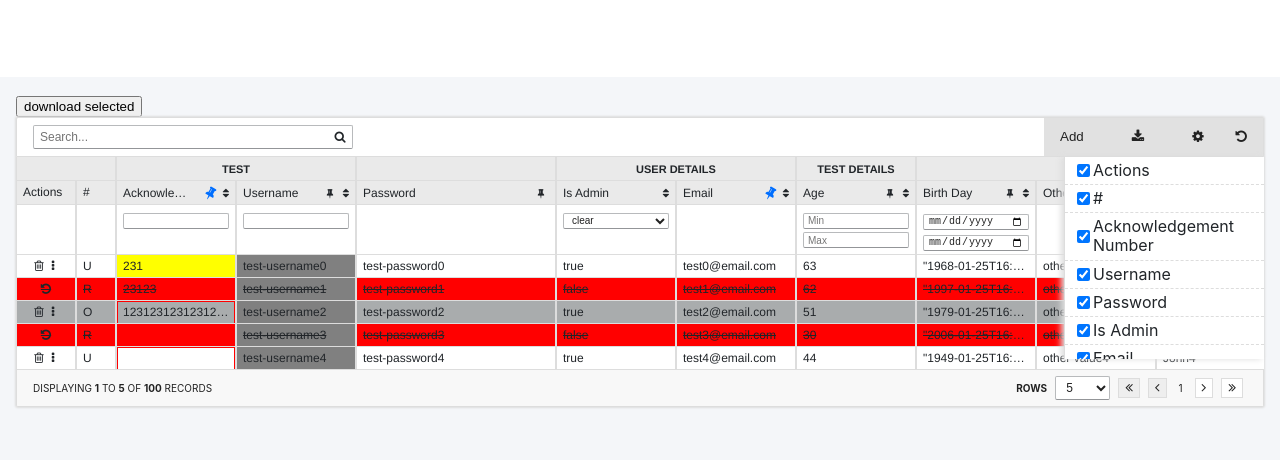
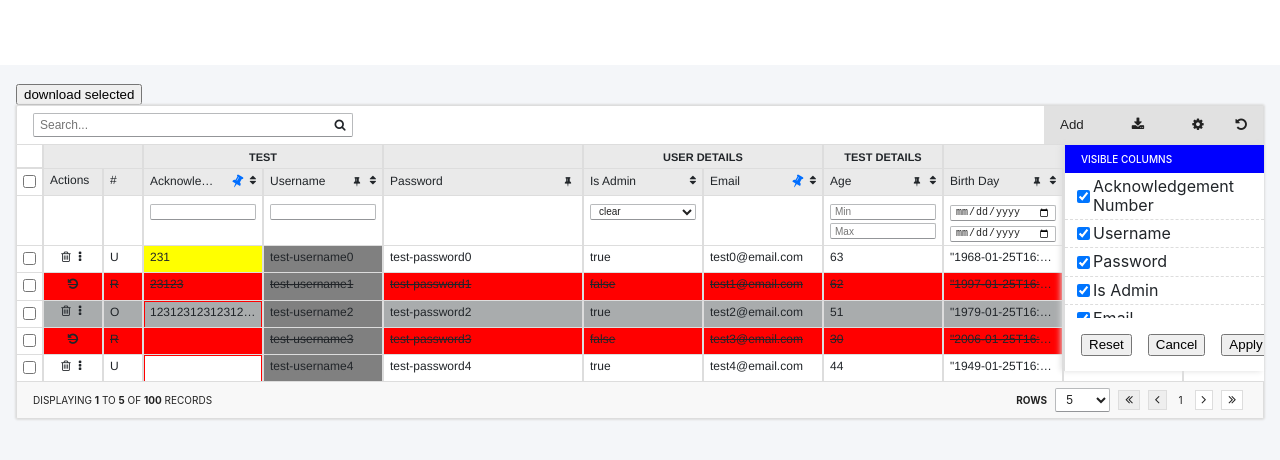
Before and after one commit to kingaguirre/react-data-table, a React (Vite) app: page / in a window 1280 px wide. Both pictures are taken after a click on the button 1197 px from the left and 136 px from the top of the page. Shown: the top 460 px of the page. Built offline with nearby package versions, Linux system fonts and the light colour scheme.

Commit message:
feat: update code

```diff
--- a/src/DataTable/components/MainHeader/index.tsx
+++ b/src/DataTable/components/MainHeader/index.tsx
@@ -34,6 +34,15 @@ export const MainHeader = () => {
   const [isDropdownOpen, setDropdownOpen] = useState(false);
   const [showDownload, setShowDownload] = useState(false);
   const [showFilter, setShowFilter] = useState(false);
+  // Temporary state to hold column visibility changes
+  const [tempColumnVisibility, setTempColumnVisibility] = useState(
+    columns.reduce((acc, col) => {
+      if (col.class !== "custom-action-column") {
+        acc[col.column] = !col.hidden;
+      }
+      return acc;
+    }, {})
+  );
 
   useEffect(() => {
     const handleClickOutside = (event: MouseEvent) => {
@@ -84,16 +93,6 @@ export const MainHeader = () => {
     setState({ type: SET_SEARCH, payload: event.target.value });
   }, [search, setState]);
 
-  const handleColumnVisibilityChange = useCallback((columnIndex: number) => {
-    const newColumns = [...columns];
-    newColumns[columnIndex].hidden = !newColumns[columnIndex].hidden;
-
-    setState({ type: SET_COLUMNS, payload: newColumns });
-    onColumnSettingsChange?.(newColumns);
-
-    localStorage.setItem('currentColumnSettings', JSON.stringify(newColumns));
-  }, [columns, onColumnSettingsChange, setState]);
-
   const handleResetClick = () => {
     localStorage.setItem('currentColumnSettings', JSON.stringify(columnSettings));
 
@@ -109,6 +108,43 @@ export const MainHeader = () => {
       intentAction: "*"
     }, rowKey, `new-${new Date().getTime()}`);
     onAddRow(newData, undefined, true);
+  };
+
+  const handleColumnVisibilityChange = useCallback((columnName) => {
+    setTempColumnVisibility(prevState => ({
+      ...prevState,
+      [columnName]: !prevState[columnName],
+    }));
+  }, [tempColumnVisibility]);
+
+  const applyColumnVisibilityChange = () => {
+    const newColumns = columns.map(col => ({
+      ...col,
+      hidden: col.column in tempColumnVisibility ? !tempColumnVisibility[col.column] : col.hidden,
+    }));
+
+    setState({ type: SET_COLUMNS, payload: newColumns });
+    onColumnSettingsChange?.(newColumns);
+    // localStorage.setItem('currentColumnSettings', JSON.stringify(newColumns));
+  };
+
+  const handleResetSettingsClick = () => {
+    const resetColumns = columns.map(col => ({ ...col, hidden: false }));
+    setState({ type: SET_COLUMNS, payload: resetColumns });
+    onResetClick?.(resetColumns);
+    localStorage.setItem('currentColumnSettings', JSON.stringify(resetColumns));
+
+    // Update tempColumnVisibility to reflect the reset
+    setTempColumnVisibility(resetColumns.reduce((acc, col) => {
+      acc[col.column] = !col.hidden;
+      return acc;
+    }, {}));
+  };
+
+  // Compare tempColumnVisibility with stored currentColumnSettings to determine button state
+  const isResetButtonDisabled = () => {
+    const currentSettings = JSON.parse(localStorage.getItem('currentColumnSettings') || '[]');
+    return currentSettings.every(col => tempColumnVisibility[col.column] === !col.hidden);
   };
 
   return (
@@ -163,16 +199,29 @@ export const MainHeader = () => {
         </button>
       </SC.ControlsWrapper>
       <SC.SettingsContainer ref={settingsContainerRef} className={`${isDropdownOpen ? 'is-visible' : ''}`}>
-        {columns.map((col, index) => (
+        <SC.SettingsHeader>Visible columns</SC.SettingsHeader>
+        {columns
+          .filter(col => col.class !== "custom-action-column")
+          .map((col, index) => (
           <label key={index}>
             <input
               type="checkbox"
-              checked={!col.hidden}
-              onChange={() => handleColumnVisibilityChange(index)}
+              checked={col.column in tempColumnVisibility ? tempColumnVisibility[col.column] : !col.hidden}
+              onChange={() => handleColumnVisibilityChange(col.column)}
             />
             <span>{col.title}</span>
           </label>
         ))}
+        <SC.SettingsFooter>
+          <button
+            onClick={handleResetSettingsClick}
+            disabled={isResetButtonDisabled()}
+          >Reset</button>
+          <div>
+            <button onClick={() => setDropdownOpen(false)}>Cancel</button>
+            <button onClick={applyColumnVisibilityChange}>Apply</button>
+          </div>
+        </SC.SettingsFooter>
       </SC.SettingsContainer>
     </SC.MainHeaderWrapper>
   )
--- a/src/DataTable/components/MainHeader/styled.tsx
+++ b/src/DataTable/components/MainHeader/styled.tsx
@@ -100,7 +100,7 @@ export const SettingsContainer = styled.div`
   box-shadow: -3px 0 6px 0 #ddd;
   border-left: 1px solid #ddd;
   height: calc(100% - 88px);
-  z-index: 10;
+  z-index: 10000;
   &.is-visible {
     display: block;
   }
@@ -118,3 +118,31 @@ export const SettingsContainer = styled.div`
     }
   }
 `;
+
+export const SettingsHeader = styled.div`
+  display: flex;
+  align-items: center;
+  justify-content: space-between;
+  background-color: blue;
+  color: white;
+  font-weight: 500;
+  text-transform: uppercase;
+  padding: 8px 16px;
+  font-size: 10px;
+  position: sticky;
+  top: 0;
+`;
+
+export const SettingsFooter = styled.div`
+  padding: 16px 8px;
+  display: flex;
+  position: sticky;
+  bottom: 0;
+  background-color: white;
+  > div {
+    display: flex;
+  }
+  button {
+    margin: 0 8px;
+  }
+`;
--- a/src/DataTable/components/Rows/styled.tsx
+++ b/src/DataTable/components/Rows/styled.tsx
@@ -43,6 +43,19 @@ export const TableRow = styled.div`
     }
     .column-drag-highlighter {
       display: none;
+    }
+  }
+  &.is-selected {
+    &:after {
+      position: absolute;
+      top: 0;
+      left: 0;
+      right: 0;
+      bottom: 0;
+      content: "";
+      z-index: 1001;
+      border: 2px solid blue;
+      pointer-events: none;
     }
   }
 `;
--- a/src/testComponents/DataTableTest.tsx
+++ b/src/testComponents/DataTableTest.tsx
@@ -398,7 +398,7 @@ export default () => {
         // selectedRows={[{"userID": { "value": "user-id0" }}]}
         // selectedRows={[{"userID": "user-id0"}]}
         // selectedRows={["user-id0"]}
-        // selectable
+        selectable
         downloadCSV
         onChange={v => console.log("New Value: ", v)}
         customRowSettings={[
```
